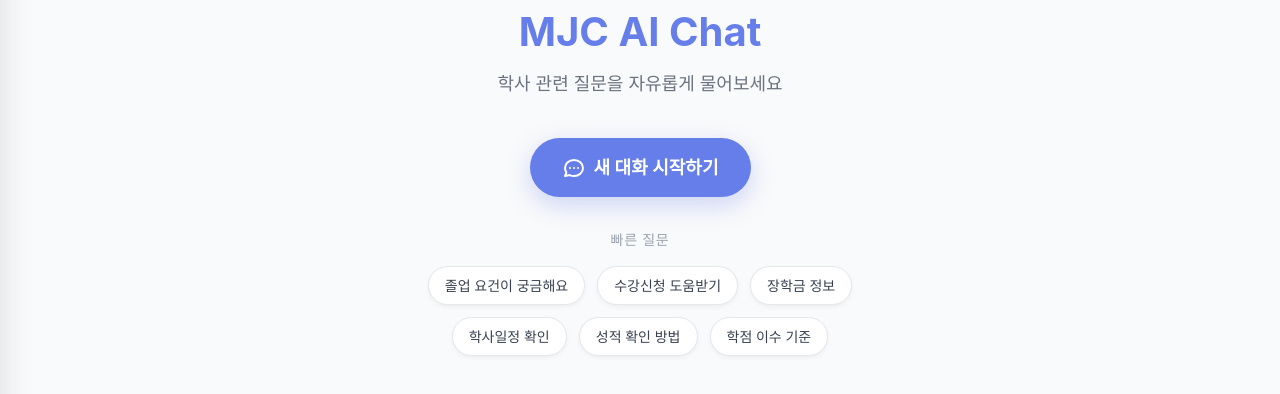
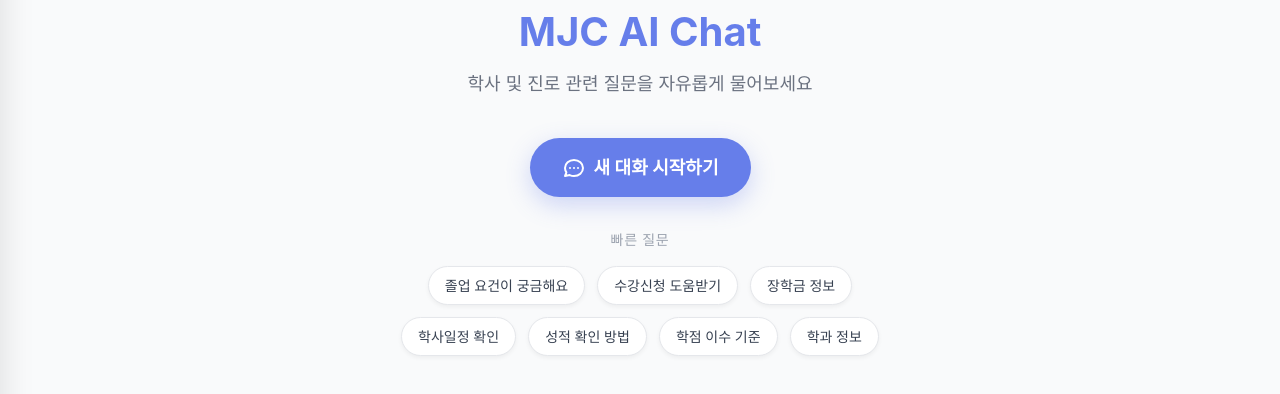
Before and after one commit to MJC-Chatbot-2/mjc_chatbot_2_UI, a React (Create React App) app: page / in a window 1280 px wide. Shown: the part 352-746 px from the top of the page. Built offline with nearby package versions, Linux system fonts and the light colour scheme; no server answers; a web font is replaced by a local one.

Commit message:
update : 학사 챗봇 소개 변경경

```diff
--- a/src/components/ChatPage.jsx
+++ b/src/components/ChatPage.jsx
@@ -83,7 +83,7 @@ function ChatPage() {
                         role: "ai",
                         content: (
                             <div>
-                                <div>안녕하세요! 명지전문대학 학사챗봇입니다.</div>
+                                <div>안녕하세요! 명지전문대학 학사 및 진로 챗봇입니다.</div>
                                 <div style={{ marginTop: "10px" }}>
                                     <strong>공지 사항 [{title}]</strong>
                                 </div>
@@ -101,7 +101,7 @@ function ChatPage() {
                         role: "ai",
                         content: (
                             <div>
-                                안녕하세요! 명지전문대학 학사챗봇입니다.<br />
+                                안녕하세요! 명지전문대학 학사 및 진로 챗봇입니다.<br />
                                 현재 공지 정보를 불러올 수 없습니다.
                             </div>
                         ),
@@ -116,7 +116,7 @@ function ChatPage() {
                     role: "ai",
                     content: (
                         <div>
-                            안녕하세요! 명지전문대학 학사챗봇입니다.<br />
+                            안녕하세요! 명지전문대학 학사 및 진로 챗봇입니다.<br />
                             (공지 정보를 불러오지 못했습니다.)
                         </div>
                     ),
--- a/src/components/Dashboard.jsx
+++ b/src/components/Dashboard.jsx
@@ -223,7 +223,7 @@ const Dashboard = () => {
 
           {/* 메인 제목 */}
           <h1 className="main-title">MJC AI Chat</h1>
-          <p className="main-subtitle">학사 관련 질문을 자유롭게 물어보세요</p>
+          <p className="main-subtitle">학사 및 진로 관련 질문을 자유롭게 물어보세요</p>
 
           {/* 새 채팅 시작 버튼 */}
           <button
@@ -293,6 +293,15 @@ const Dashboard = () => {
                 className="question-chip"
               >
                 학점 이수 기준
+              </button>
+              <button
+                onClick={() => {
+                  const question = '학과 정보';
+                  handleNewChatWithQuestion(question);
+                }}
+                className="question-chip"
+              >
+                학과 정보
               </button>
             </div>
           </div>
```
Also changed, not shown: 2 other files (tests, documents, lock files or other folders).
